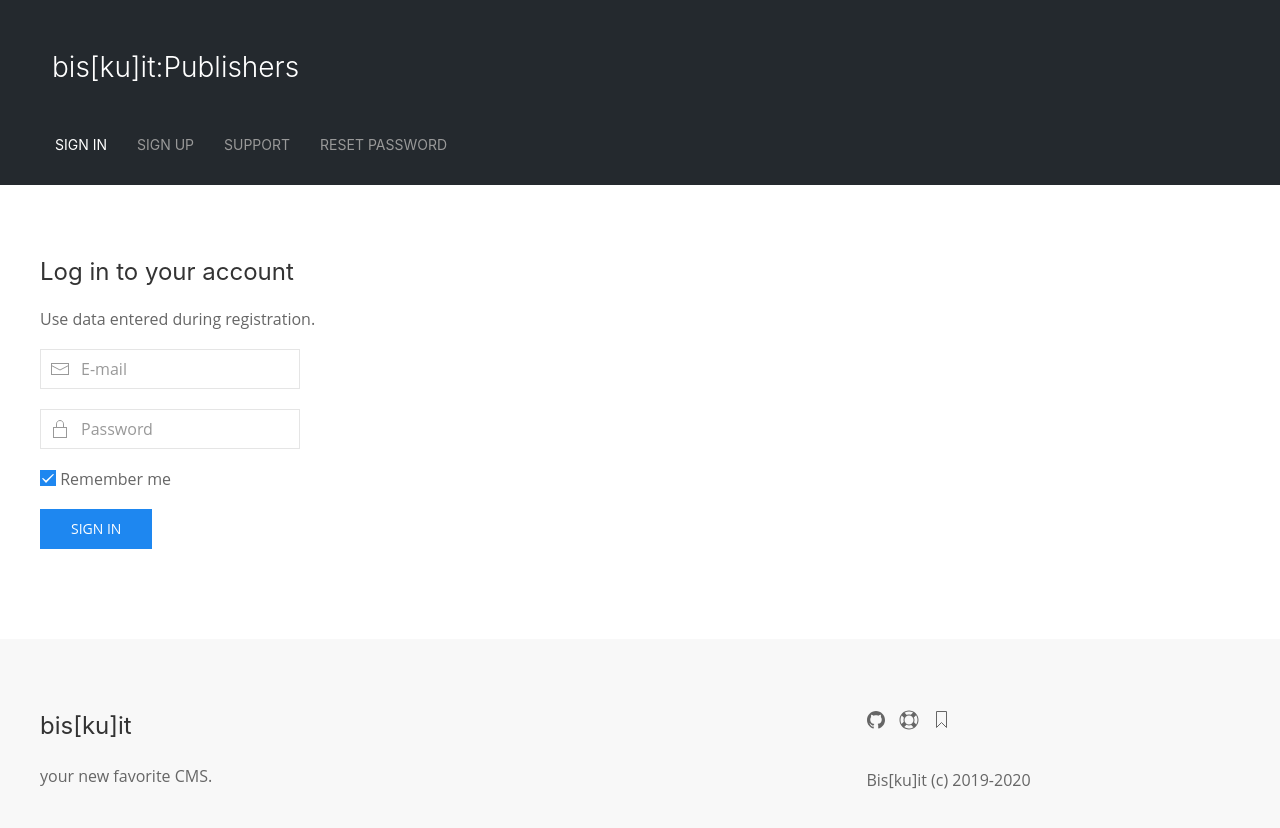
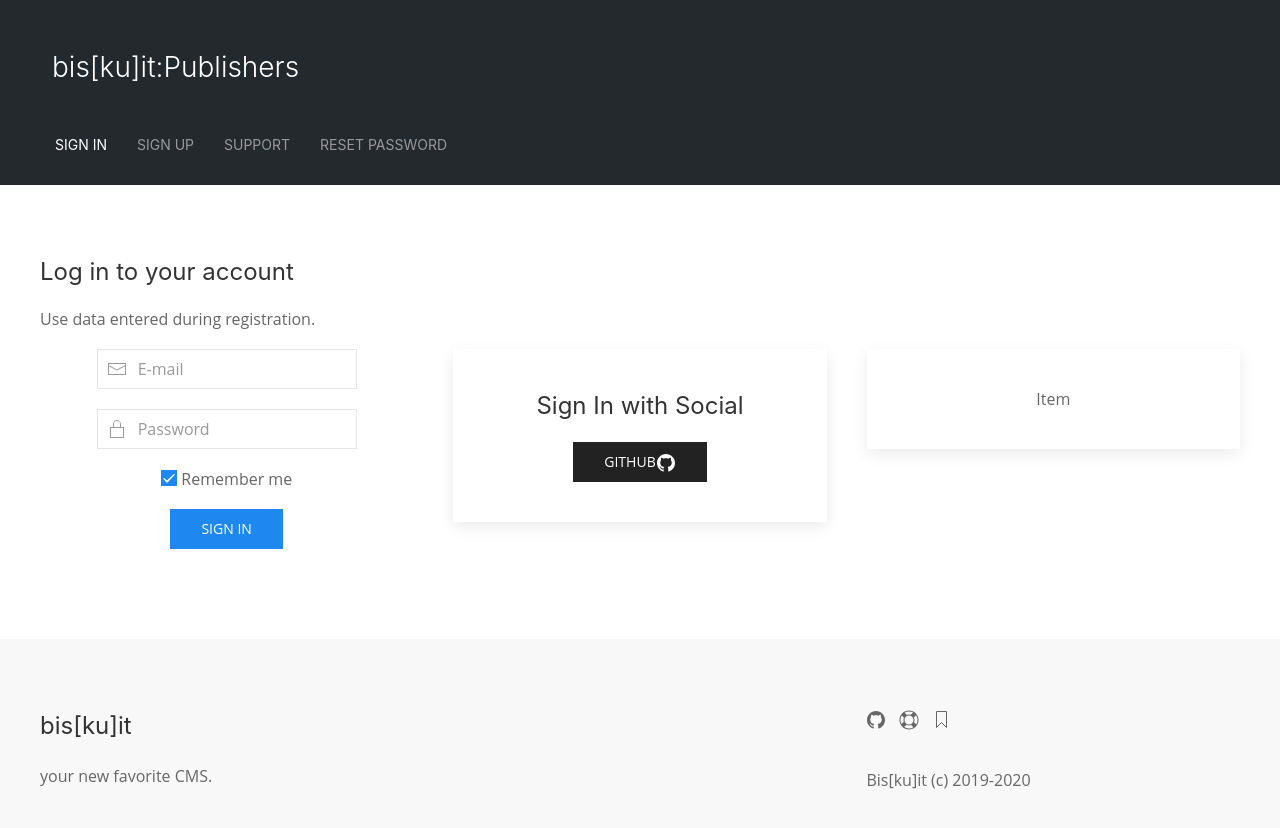
Before and after one commit to biskuitorg/publishers, a Vue app: page /sign-in in a window 1280 px wide. Shown: the top 828 px of the page. Built offline with nearby package versions, Linux system fonts and the light colour scheme.

Commit message:
Login with GitHub button

```diff
--- a/src/components/SignIn.vue
+++ b/src/components/SignIn.vue
@@ -3,6 +3,9 @@
     <div class="uk-container">
       <h3>Log in to your account</h3>
       <p>Use data entered during registration.</p>
+
+      <div class="uk-child-width-expand@s uk-text-center" uk-grid>
+        <div>
           <form>
             <div class="uk-margin">
               <div class="uk-inline">
@@ -24,6 +27,21 @@
             </div>
           </form>
         </div>
+        <div>
+          <div class="uk-card uk-card-default uk-card-body">
+            <h3 class="uk-card-title">Sign In with Social</h3>
+            <div class="uk-margin">
+              <button class="uk-button uk-button-secondary" uk-icon="github">GitHub</button>
+            </div>
+          </div>
+        </div>
+        <div>
+          <div class="uk-card uk-card-default uk-card-body">Item</div>
+        </div>
+      </div>
+
+
+    </div>
   </div>
 </template>
 
```
Lines whose indentation alone changed are shown as unchanged.
